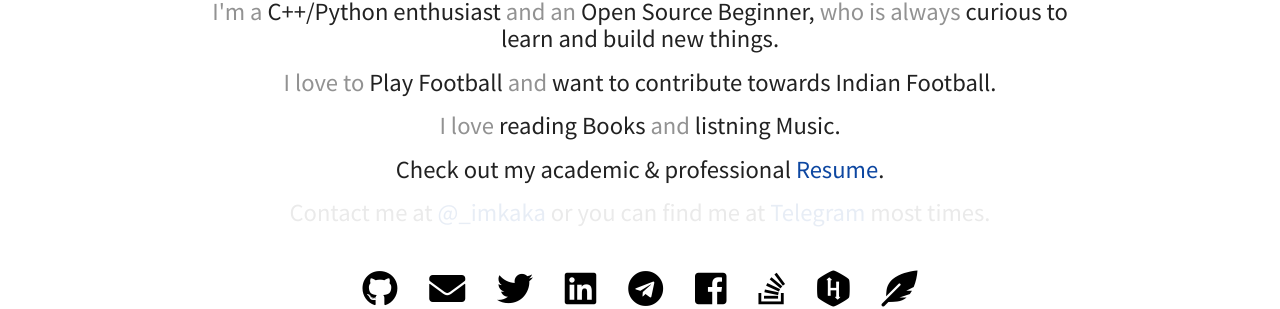
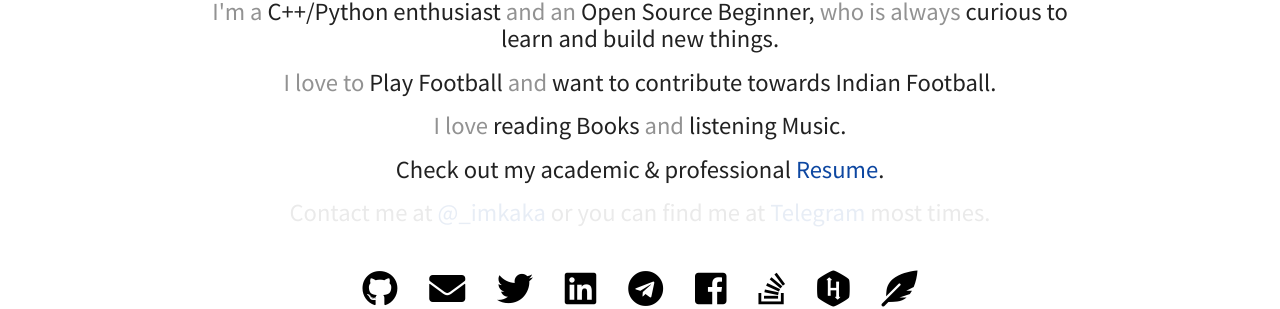
Before and after one commit to imkaka/imkaka.github.io, a Jekyll site: the page built from index.html, in a window 1280 px wide. Shown: the part 423-732 px from the top of the page. Built offline with Jekyll 4.4.1, drawn with Linux system fonts in a browser that asks for light colours; nearby versions of some CDN libraries.

Commit message:
Update index.html

```diff
--- a/index.html
+++ b/index.html
@@ -44,7 +44,7 @@
 
     <h5 id="test4">
       <span style="color:#929292;">I love</span> reading Books
-      <span style="color:#929292;">and</span> listning Music.
+      <span style="color:#929292;">and</span> listening Music.
     </h5>
 
     <h5 id="test5">
```
